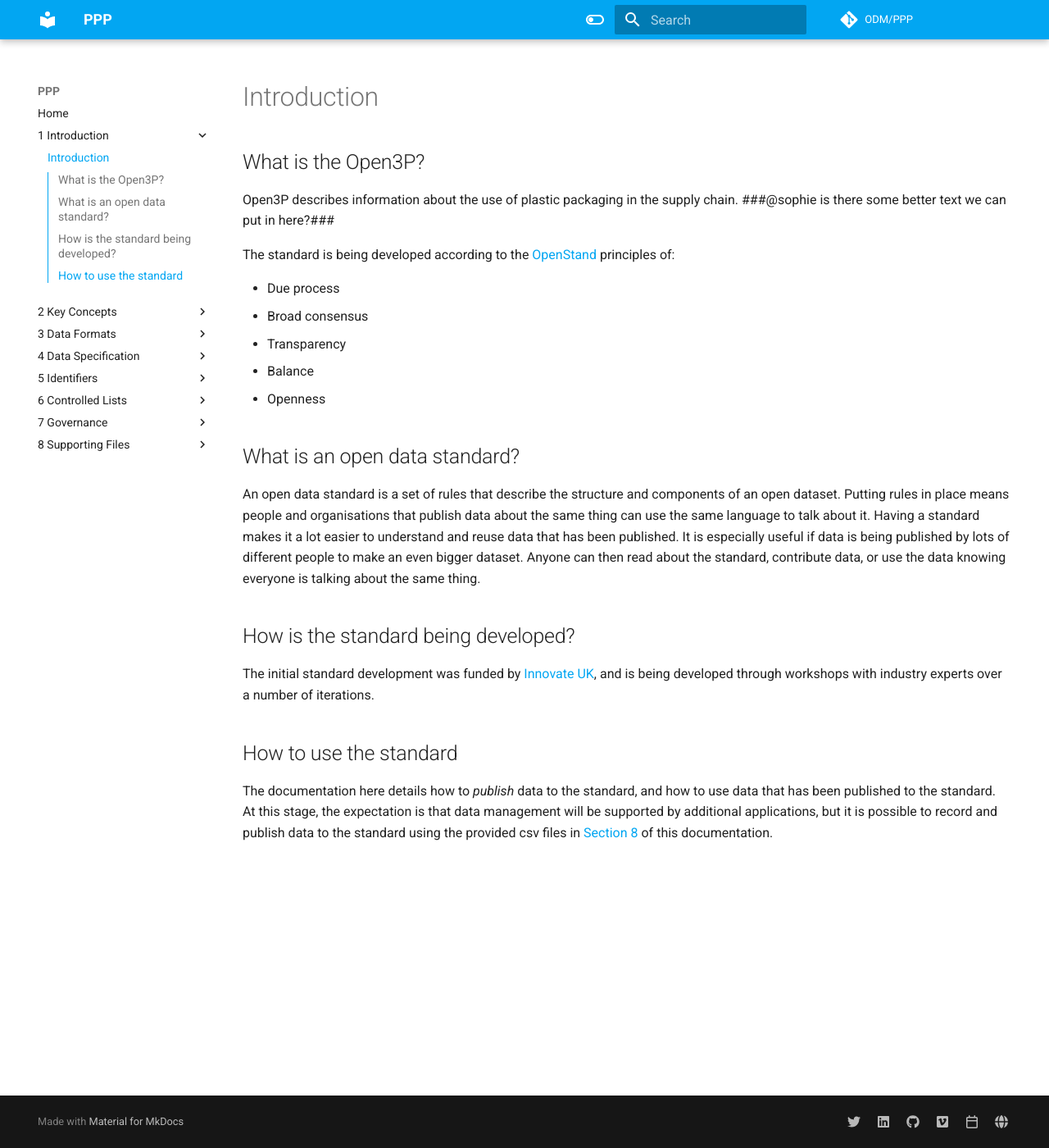
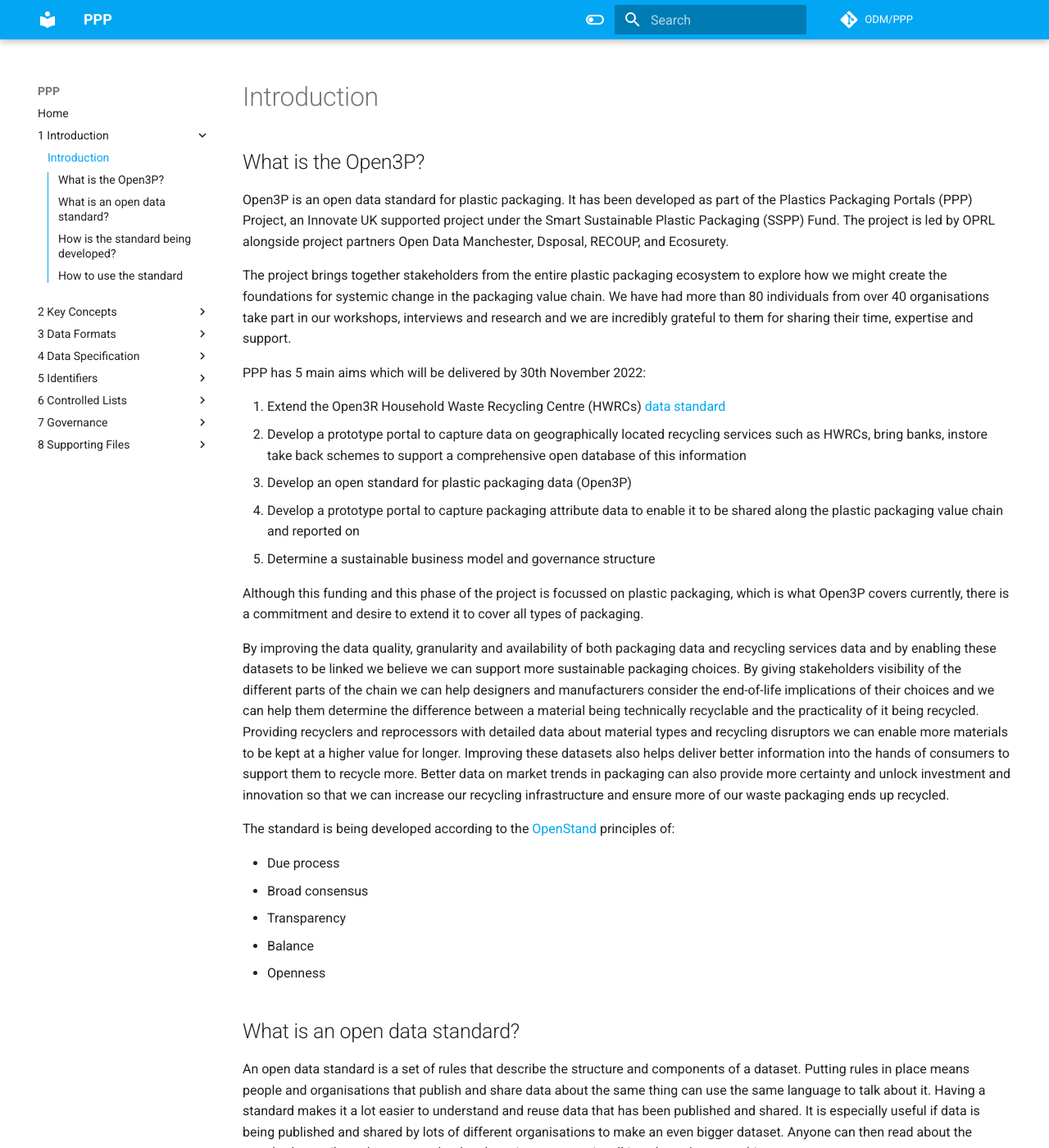
Before and after one commit to OpenDataManchester/Open3P, an MkDocs documentation site: the page built from docs/1_Introduction/1_1_Introduction.md, in a window 1280 px wide and 1400 px high. Shown: the whole window at 82% size. Built offline with MkDocs 1.6.1 and Material for MkDocs 9.7.7, drawn with Linux system fonts in a browser that asks for light colours; comment, search, counter and statistics services are not loaded; some of the changed text lies outside the part shown.

Commit message:
text update from SW

```diff
--- a/docs/1_Introduction/1_1_Introduction.md
+++ b/docs/1_Introduction/1_1_Introduction.md
@@ -2,7 +2,23 @@
 
 ## What is the Open3P?
 
-Open3P describes information about the use of plastic packaging in the supply chain. ###@sophie is there some better text we can put in here?###
+Open3P is an open data standard for plastic packaging. It has been developed as part of the Plastics Packaging Portals (PPP) Project, an Innovate UK supported project under the Smart Sustainable Plastic Packaging (SSPP) Fund. The project is led by OPRL alongside project partners Open Data Manchester, Dsposal, RECOUP, and Ecosurety.
+
+The project brings together stakeholders from the entire plastic packaging ecosystem to explore how we might create the foundations for systemic change
+in the packaging value chain. We have had more than 80 individuals from over 40 organisations take part in our workshops, interviews and research and we are incredibly grateful to them for sharing their time, expertise and support.
+
+PPP has 5 main aims which will be delivered by 30th November 2022:
+
+1. Extend the Open3R Household Waste Recycling Centre (HWRCs) [data standard]()
+2. Develop a prototype portal to capture data on geographically located recycling services such as HWRCs, bring banks, instore take back schemes
+to support a comprehensive open database of this information
+3. Develop an open standard for plastic packaging data (Open3P)
+4. Develop a prototype portal to capture packaging attribute data to enable it to be shared along the plastic packaging value chain and reported on
+5. Determine a sustainable business model and governance structure
+
+Although this funding and this phase of the project is focussed on plastic packaging, which is what Open3P covers currently, there is a commitment and desire to extend it to cover all types of packaging.
+
+By improving the data quality, granularity and availability of both packaging data and recycling services data and by enabling these datasets to be linked we believe we can support more sustainable packaging choices. By giving stakeholders visibility of the different parts of the chain we can help designers and manufacturers consider the end-of-life implications of their choices and we can help them determine the difference between a material being technically  recyclable and the practicality of it being recycled. Providing recyclers and reprocessors with detailed data about material types and recycling disruptors we can enable more materials to be kept at a higher value for longer. Improving these datasets also helps deliver better information into the hands of consumers to support them to recycle more. Better data on market trends in packaging can also provide more certainty and unlock investment and innovation so that we can increase our recycling infrastructure and ensure more of our waste packaging ends up recycled.
 
 The standard is being developed according to the [OpenStand](https://open-stand.org/) principles of:
 
@@ -14,7 +30,7 @@ The standard is being developed according to the [OpenStand](https://open-stand.
 
 ## What is an open data standard?
 
-An open data standard is a set of rules that describe the structure and components of an open dataset. Putting rules in place means people and organisations that publish data about the same thing can use the same language to talk about it. Having a standard makes it a lot easier to understand and reuse data that has been published. It is especially useful if data is being published by lots of different people to make an even bigger dataset. Anyone can then read about the standard, contribute data, or use the data knowing everyone is talking about the same thing.
+An open data standard is a set of rules that describe the structure and components of a dataset. Putting rules in place means people and organisations that publish and share data about the same thing can use the same language to talk about it. Having a standard makes it a lot easier to understand and reuse data that has been published and shared. It is especially useful if data is being published and shared by lots of different organisations to make an even bigger dataset. Anyone can then read about the standard, contribute data, or use the data knowing everyone is talking about the same thing.
 
 ## How is the standard being developed?
 
@@ -22,4 +38,4 @@ The initial standard development was funded by [Innovate UK](https://www.opendat
 
 ## How to use the standard
 
-The documentation here details how to *publish* data to the standard, and how to use data that has been published to the standard. At this stage, the expectation is that data management will be supported by additional applications, but it is possible to record and publish data to the standard using the provided csv files in [Section 8]() of this documentation.
+The documentation here details how to *publish* data to the standard, and how to use data that has been published to the standard. At this stage, the expectation is that data management will be supported by additional applications (such as the packaging portal that is also being developed as part of this project), and it is possible to record and publish data to the standard using the provided csv files in [Section 8]() of this documentation.
```
